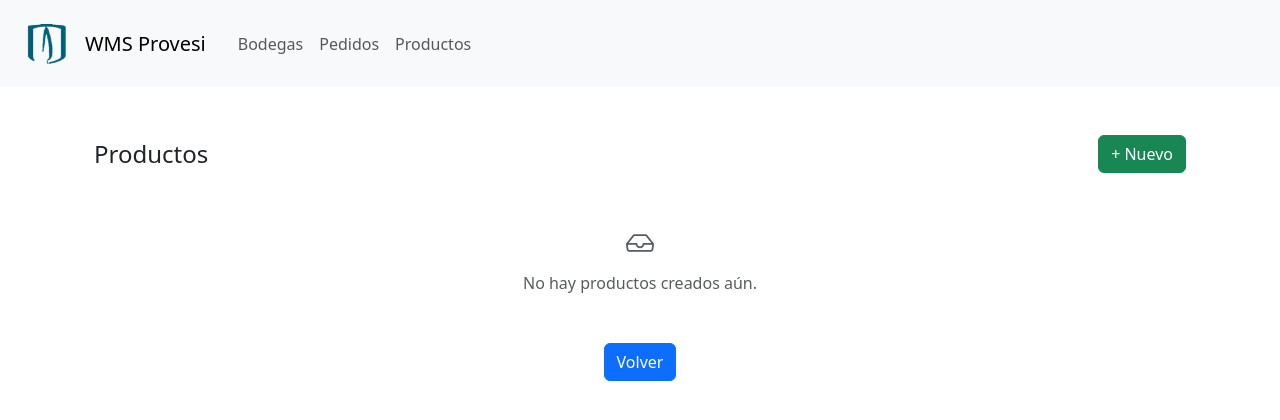
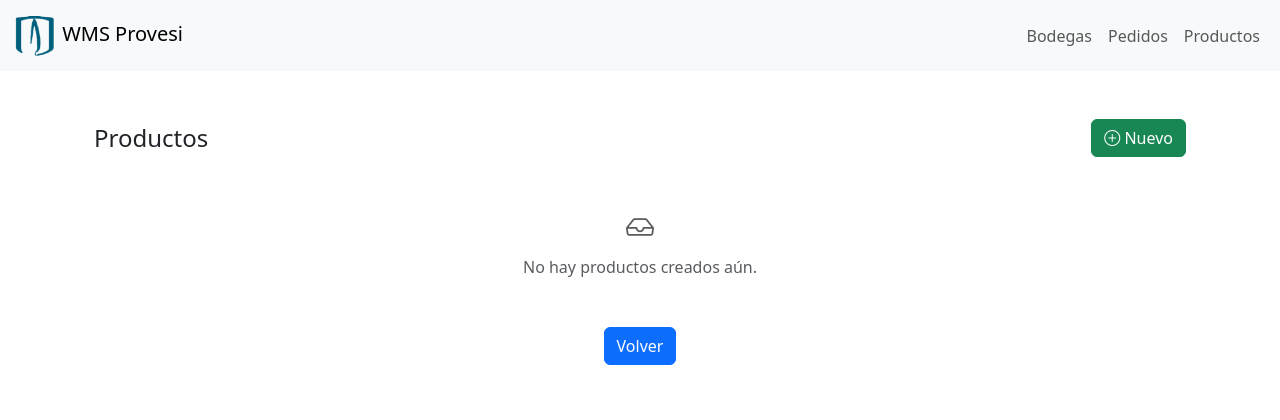
Before and after one commit to ScrumTeam-2503/Provesi, a Django app: page /manejador_inventario/productos/ in a window 1280 px wide. Shown: the top 420 px of the page. Run offline with Django 3.2, Linux system fonts and the light colour scheme; data that the repository does not hold is empty; some libraries are stand-ins or nearby versions.

Commit message:
Mejorar la plantilla de productos eliminando campos innecesarios. Corregir dependencias de requirements.txt

```diff
--- a/manejador_inventario/templates/productos_list.html
+++ b/manejador_inventario/templates/productos_list.html
@@ -10,7 +10,7 @@
             class="btn btn-success waves-effect waves-light"
             onclick="window.location.href='{% url 'productoCreate' %}'"
         >
-            + Nuevo
+             <i class="bi bi-plus-circle"></i> Nuevo
         </button>
     </div>
 
@@ -23,7 +23,6 @@
                         <tr style="color:#0E2EB0;">
                             <th>Código</th>
                             <th>Nombre</th>
-                            <th>Descripción</th>
                             <th>Precio Unitario</th>
                         </tr>
                     </thead>
@@ -36,7 +35,6 @@
                         >
                             <td><b>{{ producto.codigo }}</b></td>
                             <td>{{ producto.nombre }}</td>
-                            <td>{{ producto.descripcion }}</td>
                             <td>$ {{ producto.precio|intcomma }}</td>
                         </tr>
                         {% endfor %}
--- a/manejador_pedidos/templates/pedido_detail.html
+++ b/manejador_pedidos/templates/pedido_detail.html
@@ -14,7 +14,7 @@
     <!-- Información del pedido -->
     <p><b>Estado:</b> {{ pedido.estado }}</p>
     <p><b>Método de pago:</b> {{ pedido.metodo_pago }}</p>
-    <p><b>Fecha de creación:</b> {{ pedido.fecha_creacion|naturaltime }}</p>
+    <p><b>Fecha de creación:</b> {{ pedido.fecha_creacion }}</p>
     <p><b>Última actualización:</b> {{ pedido.fecha_actualizacion|naturaltime }}</p>
 
     <!-- Items -->
@@ -32,7 +32,6 @@
                     <tr class="text-center">
                         <th>Código</th>
                         <th>Nombre</th>
-                        <th>Descripción</th>
                         <th>Precio</th>
                         <th>Cantidad</th>
                         <th>Acciones</th>
@@ -43,7 +42,6 @@
                     <tr>
                         <td class="text-center">{{ item.producto.codigo }}</td>
                         <td>{{ item.producto.nombre }}</td>
-                        <td>{{ item.producto.descripcion }}</td>
                         <td class="text-end">$ {{ item.producto.precio|intcomma }}</td>
                         <td class="text-center">{{ item.cantidad }}</td>
                         <td class="text-center">
--- a/provesi/settings.py
+++ b/provesi/settings.py
@@ -49,7 +49,7 @@ MIDDLEWARE = [
     'django.middleware.security.SecurityMiddleware',
     'django.contrib.sessions.middleware.SessionMiddleware',
     'django.middleware.common.CommonMiddleware',
-    'django.middleware.csrf.CsrfViewMiddleware',
+    #'django.middleware.csrf.CsrfViewMiddleware',
     'django.contrib.auth.middleware.AuthenticationMiddleware',
     'django.contrib.messages.middleware.MessageMiddleware',
     'django.middleware.clickjacking.XFrameOptionsMiddleware',
--- a/provesi/templates/base.html
+++ b/provesi/templates/base.html
@@ -13,18 +13,22 @@
   </head>
   <body>
     <nav class="navbar navbar-expand-lg navbar-light bg-light">
-      <nav class="navbar navbar-light bg-light">
-        <a class="ms-4 navbar-brand" href="/">
+      <div class="container-fluid">
+        <!-- Logo -->
+        <a class="navbar-brand" href="/">
           <img src="{% static 'media/logo-uniandes.png' %}" width="45" height="45" alt="" />
+          WMS Provesi
         </a>
-      </nav>
 
-      <nav class="navbar navbar-light bg-light">
-        <a class="me-4 navbar-brand" href="/"> WMS Provesi </a>
-      </nav>
+        <!-- Botón hamburguesa para móviles -->
+        <button class="navbar-toggler" type="button" data-bs-toggle="collapse" data-bs-target="#navbarSupportedContent"
+                aria-controls="navbarSupportedContent" aria-expanded="false" aria-label="Toggle navigation">
+          <span class="navbar-toggler-icon"></span>
+        </button>
 
+        <!-- Menú colapsable -->
         <div class="collapse navbar-collapse" id="navbarSupportedContent">
-        <ul class="navbar-nav mr-auto">
+          <ul class="navbar-nav ms-auto mb-2 mb-lg-0">
             <li class="nav-item">
               <a class="nav-link" href="{% url 'bodegasList' %}">Bodegas</a>
             </li>
@@ -35,6 +39,7 @@
               <a class="nav-link" href="{% url 'productosList' %}">Productos</a>
             </li>
           </ul>
+        </div>
       </div>
     </nav>
 
--- a/requirements.txt
+++ b/requirements.txt
@@ -1,4 +1,4 @@
-Django==5.2.5
+Django==4.2.13
 psycopg2-binary==2.9.10
 django-bootstrap-v5==1.0.11
 django-widget-tweaks==1.5.0
```
Lines whose indentation alone changed are shown as unchanged.
